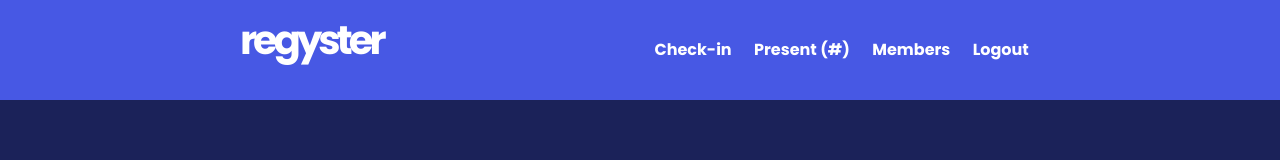
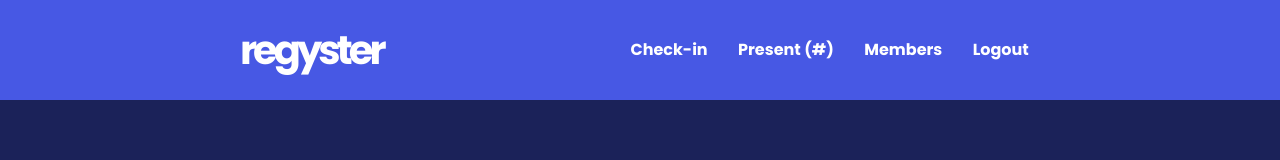
Before and after one commit to black-codher-bootcamp-2021-vaughan/personal-project-janinebknr, a React (Create React App) app in the folder client/: page / in a window 1280 px wide. Shown: the top 160 px of the page. Built offline with nearby package versions, Linux system fonts and the light colour scheme; no server answers.

Commit message:
styling header bar

```diff
--- a/client/src/App.css
+++ b/client/src/App.css
@@ -110,6 +110,7 @@ nav li {
 
 nav li a {
   margin-top: 5px;
+  margin-left: 0.5em;
   display: block;
   text-align: center;
   padding: 0.5em 0.7em;
@@ -129,6 +130,9 @@ nav li a:hover {
 }
 .logo-login {
   font-size: 5em;
+}
+.logo-header {
+  padding-top: 0.5em;
 }
 
 nav a {
```
